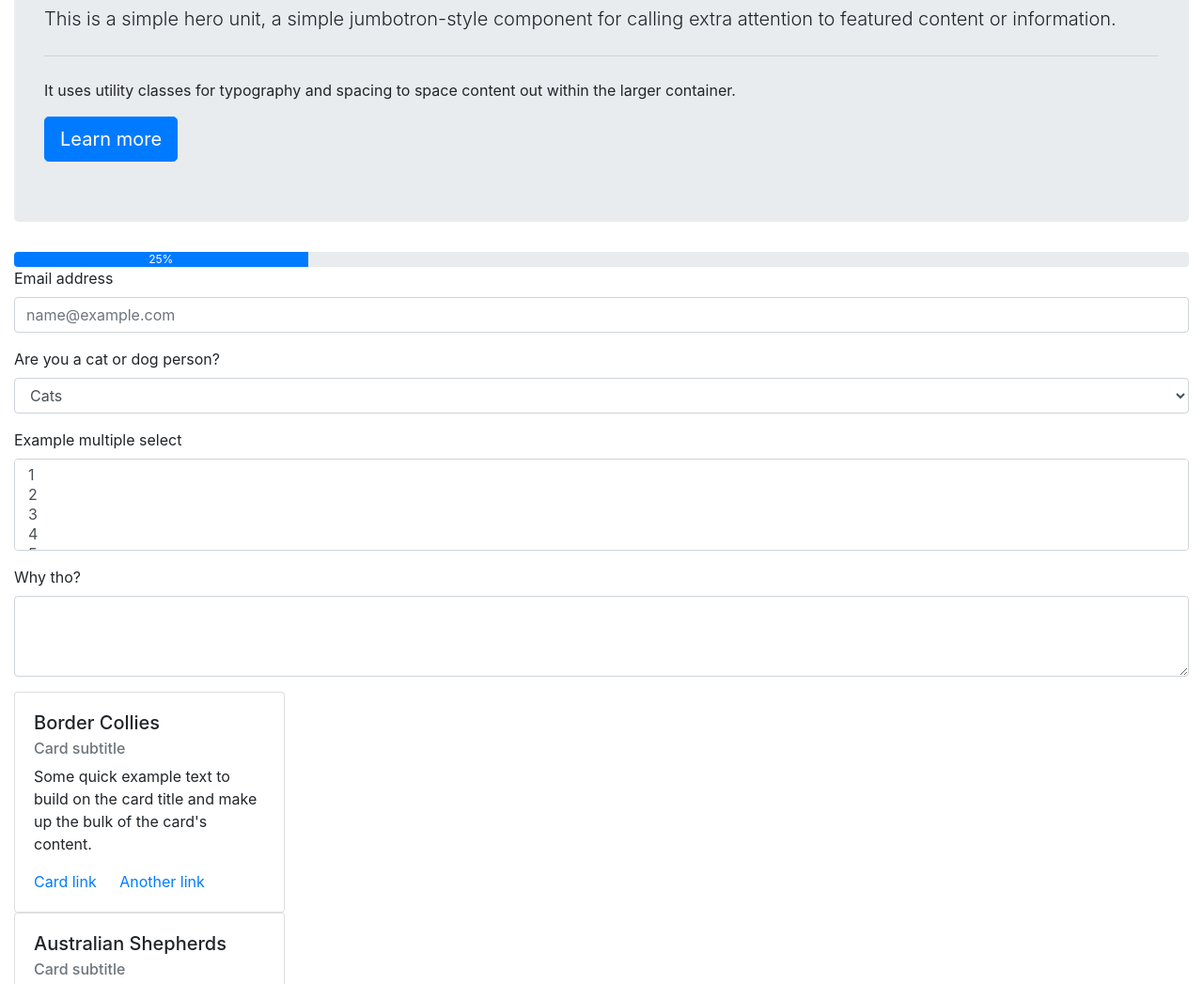
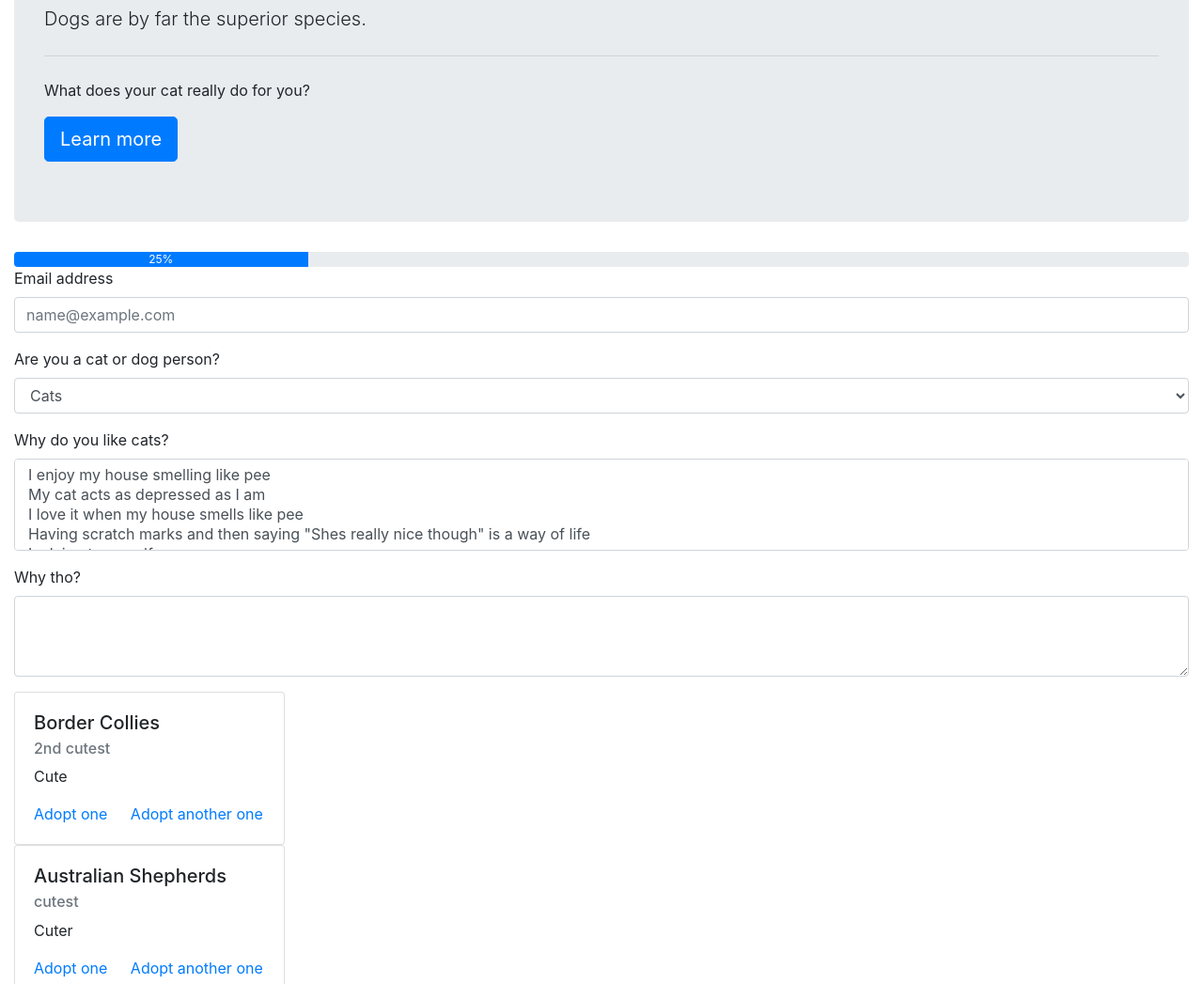
Before and after one commit to srsagehorn/dogsvcats, a plain HTML site: page index.html in a window 1280 px wide. Shown: the part 176-1223 px from the top of the page at 94% size. Drawn offline with nearby package versions, Linux system fonts and the light colour scheme.

Commit message:
fixed text

```diff
--- a/index.html
+++ b/index.html
@@ -38,13 +38,11 @@
       <div class="jumbotron">
         <h1 class="display-4">Pro Dogs</h1>
         <p class="lead">
-          This is a simple hero unit, a simple jumbotron-style component for
-          calling extra attention to featured content or information.
+          Dogs are by far the superior species.
         </p>
         <hr class="my-4" />
         <p>
-          It uses utility classes for typography and spacing to space content
-          out within the larger container.
+          What does your cat really do for you?
         </p>
         <a class="btn btn-primary btn-lg" href="#" role="button">Learn more</a>
       </div>
@@ -82,13 +80,16 @@
           </select>
         </div>
         <div class="form-group">
-          <label for="exampleFormControlSelect2">Example multiple select</label>
+          <label for="exampleFormControlSelect2">Why do you like cats?</label>
           <select multiple class="form-control" id="exampleFormControlSelect2">
-            <option>1</option>
-            <option>2</option>
-            <option>3</option>
-            <option>4</option>
-            <option>5</option>
+            <option>I enjoy my house smelling like pee</option>
+            <option>My cat acts as depressed as I am</option>
+            <option>I love it when my house smells like pee</option>
+            <option
+              >Having scratch marks and then saying "Shes really nice though" is
+              a way of life</option
+            >
+            <option>Im lying to myself</option>
           </select>
         </div>
         <div class="form-group">
@@ -104,26 +105,24 @@
       <div class="card" style="width: 18rem;">
         <div class="card-body">
           <h5 class="card-title">Border Collies</h5>
-          <h6 class="card-subtitle mb-2 text-muted">Card subtitle</h6>
+          <h6 class="card-subtitle mb-2 text-muted">2nd cutest</h6>
           <p class="card-text">
-            Some quick example text to build on the card title and make up the
-            bulk of the card's content.
+            Cute
           </p>
-          <a href="#" class="card-link">Card link</a>
-          <a href="#" class="card-link">Another link</a>
+          <a href="#" class="card-link">Adopt one</a>
+          <a href="#" class="card-link">Adopt another one</a>
         </div>
       </div>
       <!-- Card 2 -->
       <div class="card" style="width: 18rem;">
         <div class="card-body">
           <h5 class="card-title">Australian Shepherds</h5>
-          <h6 class="card-subtitle mb-2 text-muted">Card subtitle</h6>
+          <h6 class="card-subtitle mb-2 text-muted">cutest</h6>
           <p class="card-text">
-            Some quick example text to build on the card title and make up the
-            bulk of the card's content.
+            Cuter
           </p>
-          <a href="#" class="card-link">Card link</a>
-          <a href="#" class="card-link">Another link</a>
+          <a href="#" class="card-link">Adopt one</a>
+          <a href="#" class="card-link">Adopt another one</a>
         </div>
       </div>
       <!-- carousel -->
```
